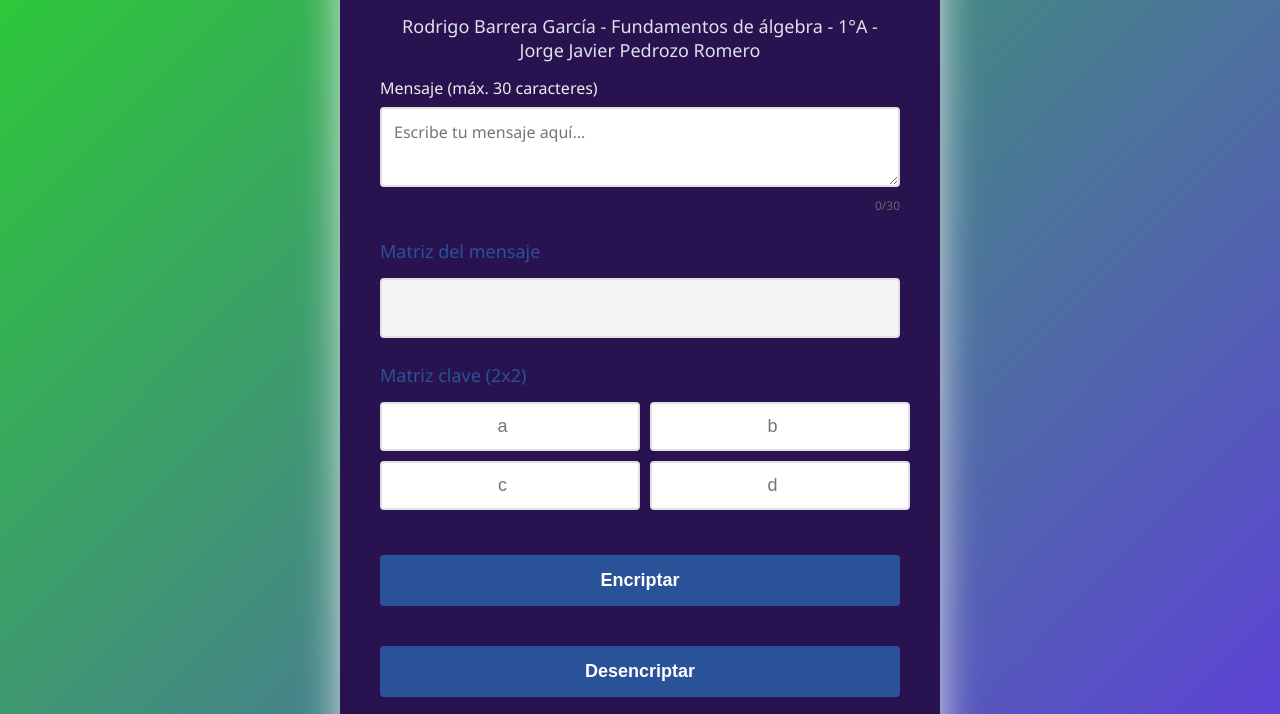
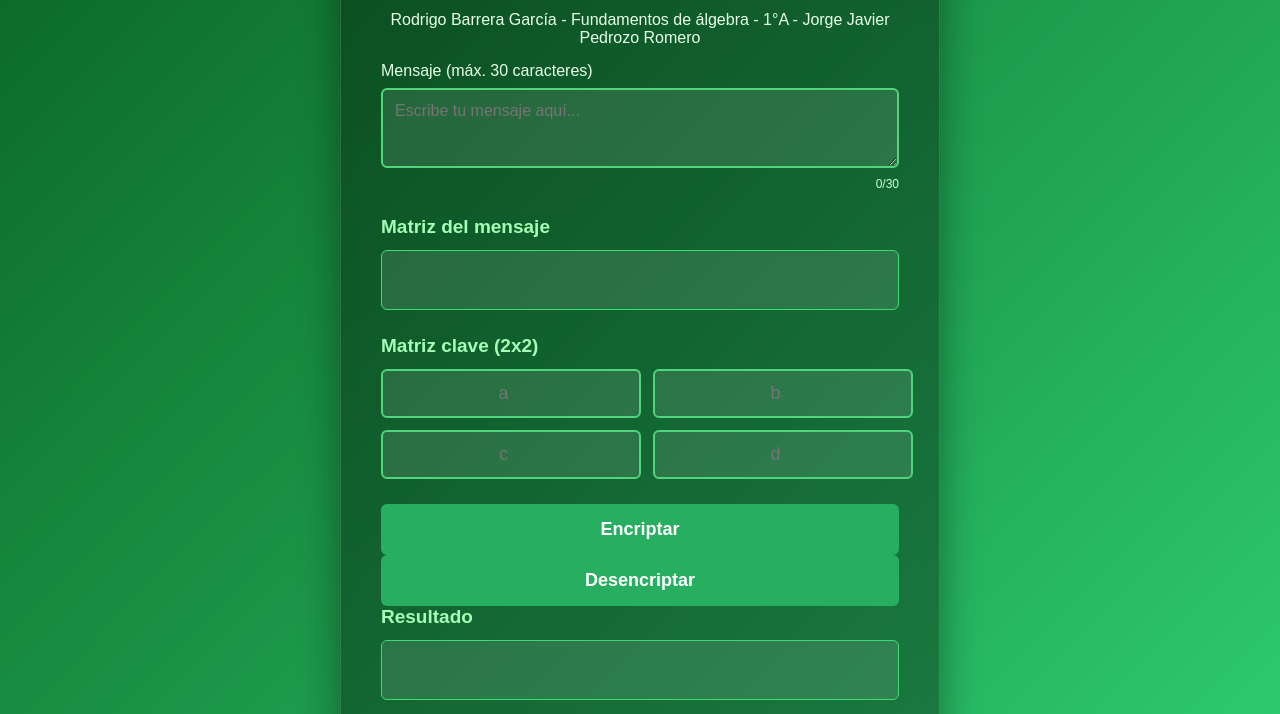
Before and after one commit to RodriTSW/Actividad-21-Encriptaci-n-Hill, a plain HTML site: page index.html in a window 1280 px wide. Shown: the part 119-833 px from the top of the page. Drawn offline with Linux system fonts and the light colour scheme.

Commit message:
Update styles for improved design and readability

```diff
--- a/style.css
+++ b/style.css
@@ -1,12 +1,14 @@
+/* Reset */
 * {
     margin: 0;
     padding: 0;
     box-sizing: border-box;
 }
 
+/* Nuevo fondo verde degradado */
 body {
-    font-family: 'Segoe UI', Tahoma, Geneva, Verdana, sans-serif;
-    background: linear-gradient(135deg, #2acf30 0%, #6236e4 100%);
+    font-family: "Poppins", sans-serif;
+    background: linear-gradient(135deg, #0b6623 0%, #2ecc71 100%);
     min-height: 100vh;
     display: flex;
     justify-content: center;
@@ -14,140 +16,159 @@ body {
     padding: 20px;
 }
 
+/* Tarjeta principal */
 .container {
-    background: rgb(41, 18, 80);
+    background: rgba(0, 0, 0, 0.35);
+    backdrop-filter: blur(8px);
     max-width: 600px;
     width: 100%;
     padding: 40px;
-    border-radius: 8px;
-    box-shadow: 0 10px 40px rgba(245, 242, 242, 0.86);
+    border-radius: 14px;
+    box-shadow: 0 10px 40px rgba(0, 0, 0, 0.4);
+    border: 1px solid rgba(255, 255, 255, 0.15);
 }
 
+/* Título */
 h1 {
-    color: #fffcfc;
+    color: #d4ffd8;
     text-align: center;
     margin-bottom: 30px;
-    font-size: 32px;
+    font-size: 34px;
+    font-weight: 700;
+}
+
+/* Subtítulo/descripción */
+p {
+    color: #e8ffe9;
+    text-align: center;
+    margin-bottom: 15px;
+    font-size: 16px;
+    font-weight: 400;
+}
+
+/* Subtítulos de sección */
+h3 {
+    color: #a3ffb5;
+    margin-bottom: 12px;
+    font-size: 19px;
     font-weight: 600;
 }
 
-p {
-    color: #dce1ea;
-    text-align: center;
-    margin-bottom: 15px;
-    font-size: 18px;
-    font-weight: 500;
-}
-
-h3 {
-    color: #2a5298;
-    margin-bottom: 15px;
-    font-size: 18px;
-    font-weight: 500;
-}
-
+/* Área general */
 .section {
     margin-bottom: 25px;
 }
 
+/* Etiquetas */
 label {
     display: block;
-    color: #efeded;
+    color: #e8ffe9;
     margin-bottom: 8px;
     font-weight: 500;
 }
 
+/* Textarea */
 textarea {
     width: 100%;
     padding: 12px;
-    border: 2px solid #e0e0e0;
-    border-radius: 4px;
+    border: 2px solid #51d47e;
+    border-radius: 6px;
     font-size: 16px;
     resize: vertical;
     min-height: 80px;
     font-family: inherit;
-    transition: border-color 0.3s;
+    background: rgba(255, 255, 255, 0.1);
+    color: white;
+    transition: border-color 0.3s, background 0.3s;
 }
 
 textarea:focus {
     outline: none;
-    border-color: #2a5298;
+    border-color: #2ecc71;
+    background: rgba(255, 255, 255, 0.15);
 }
 
+/* Contador */
 .char-count {
     text-align: right;
-    color: #666;
+    color: #ccffd5;
     font-size: 12px;
     margin-top: 5px;
 }
 
+/* Display de matriz */
 .matriz-display {
-    background: #f5f5f5;
-    padding: 20px;
-    border-radius: 4px;
-    border: 2px solid #e0e0e0;
+    background: rgba(255, 255, 255, 0.1);
+    padding: 18px;
+    border-radius: 6px;
+    border: 1px solid #3fda75;
     min-height: 60px;
     font-family: 'Courier New', monospace;
-    color: #333;
-    line-height: 1.8;
+    color: #e6ffe9;
 }
 
+/* Inputs numéricos */
 .matriz-input {
     display: grid;
     grid-template-columns: 1fr 1fr;
-    gap: 10px;
+    gap: 12px;
     max-width: 200px;
 }
 
 .matriz-input input {
     padding: 12px;
-    border: 2px solid #e0e0e0;
-    border-radius: 4px;
+    border: 2px solid #51d47e;
+    border-radius: 6px;
     font-size: 18px;
     text-align: center;
-    transition: border-color 0.3s;
+    background: rgba(255, 255, 255, 0.1);
+    color: white;
+    transition: 0.3s;
 }
 
 .matriz-input input:focus {
     outline: none;
-    border-color: #2a5298;
+    border-color: #2ecc71;
+    background: rgba(255, 255, 255, 0.2);
 }
 
+/* Botones */
 button {
     width: 100%;
     padding: 15px;
-    background: #2a5298;
+    background: #27ae60;
     color: white;
     border: none;
-    border-radius: 4px;
+    border-radius: 6px;
     font-size: 18px;
     font-weight: 600;
     cursor: pointer;
-    transition: background 0.3s;
-    margin: 20px 0;
+    transition: background 0.3s, transform 0.1s;
 }
 
 button:hover {
-    background: #1e3c72;
+    background: #1e8d4e;
 }
 
 button:active {
-    transform: scale(0.98);
+    transform: scale(0.97);
 }
 
+/* Resultado */
 .resultado-box {
-    background: #f5f5f5;
-    padding: 20px;
-    border-radius: 4px;
-    border: 2px solid #e0e0e0;
+    background: rgba(255, 255, 255, 0.1);
+    padding: 18px;
+    border-radius: 6px;
+    border: 1px solid #3fda75;
     min-height: 60px;
     font-family: 'Courier New', monospace;
-    color: #333;
+    color: #e6ffe9;
     word-wrap: break-word;
 }
 
+/* Mensaje de error */
 .error {
-    color: #d32f2f;
-    background: #ffebee;
-    border-color: #d32f2f;
+    color: #ff4f4f;
+    background: rgba(255, 0, 0, 0.15);
+    border-color: #ff4f4f;
 }
```
